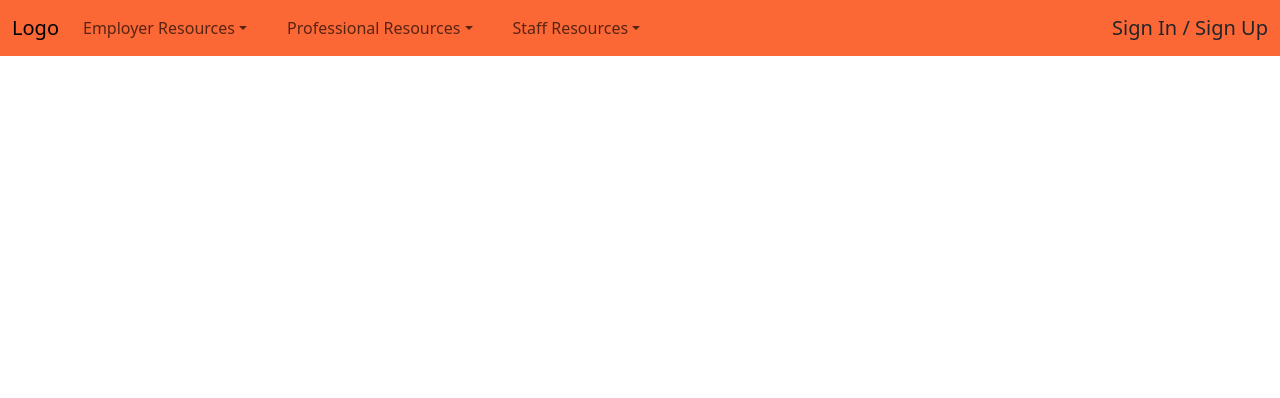
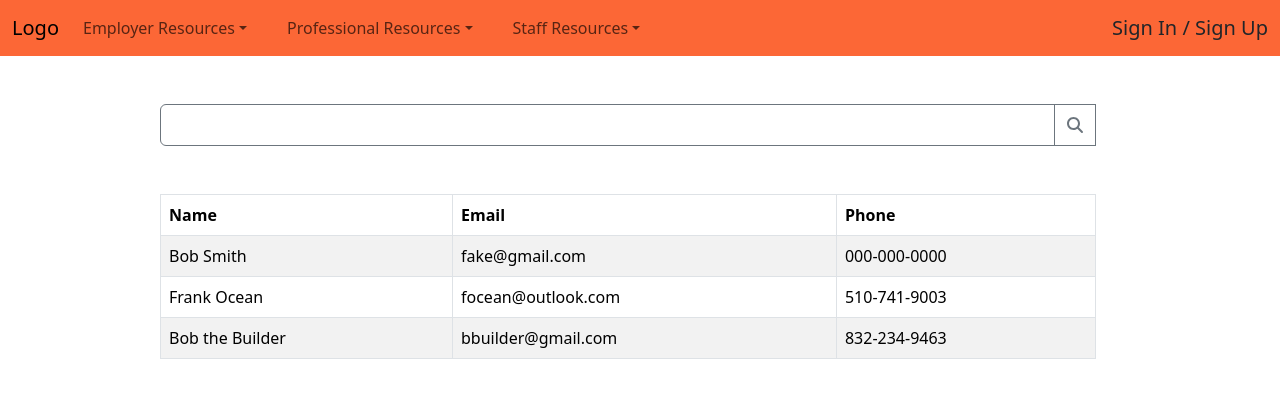
Before and after one commit to Mikecamdo/TalentTitan, a React (Create React App) app in the folder frontend/: page /account-search in a window 1280 px wide. Shown: the top 398 px of the page. Built offline with nearby package versions, Linux system fonts and the light colour scheme.

Commit message:
Add Account Search Page
Added a base page for searching people's accounts

```diff
--- a/frontend/src/App.tsx
+++ b/frontend/src/App.tsx
@@ -10,6 +10,7 @@ import { AccountRequestsPage } from './pages/AccountRequestsPage';
 import { ProfilePage } from './pages/ProfilePage';
 import { JobPostingPage } from './pages/JobPostingPage';
 import { ViewPostedJobsPage } from './pages/ViewPostedJobsPage';
+import { ViewAccountsPage } from './pages/ViewAccountsPage';
 
 interface UserContextProps { //TODO might need to move this to its own file
   currentUser: string | undefined;
@@ -57,6 +58,7 @@ function App() {
               <Route path='/profile' element={ <ProfilePage/> } />
               <Route path='/job-posting' element={<JobPostingPage/> }/>
               <Route path='/job-search' element={<ViewPostedJobsPage/>}/>
+              <Route path='/account-search' element={<ViewAccountsPage/>}/>
           </Routes>
         </Router>
       </UserContext.Provider>
--- /dev/null
+++ b/frontend/src/pages/ViewAccountsPage.tsx
@@ -0,0 +1,67 @@
+import React, {useState} from "react";
+import { CustomSearchBar } from "../components/CustomSearchBar";
+import Form from "react-bootstrap/Form";
+import Row from "react-bootstrap/Row";
+import Col from "react-bootstrap/Col";
+import Table from "react-bootstrap/Table";
+
+export const ViewAccountsPage = () => {
+
+    const [searchValue, setSearchValue] = useState<string>("");
+
+    return (
+        <>
+            <Form>
+                <Row className="w-100">
+                    <Col xs={9} sm={9} md={9} lg={9} xl={9} xxl={9} className="mx-auto">
+                        <CustomSearchBar searchValue={searchValue} setSearchValue={setSearchValue} />
+
+                        <Form.Group controlId="claim_description">
+
+                        <Table striped bordered hover>
+                            <thead>
+                                <tr>
+                                    <th>Name</th>
+                                    <th>Email</th>
+                                    <th>Phone</th>
+                                </tr>
+                            </thead>
+                            <tbody>
+                                {/* {qualifications.map((qualification, index) => (
+                                    <tr key={index}>
+                                        <td>{qualification.category}</td>
+                                        <td>{qualification.keywords}</td>
+                                        <td>
+                                            <Button onClick={() => {
+                                            removeQualification(index);
+                                            }}>
+                                            Remove
+                                            </Button>
+                                        </td>
+                                    </tr>
+                                ))} */}
+                                {/*The following is dummy data:*/}
+                                <tr>
+                                    <td>Bob Smith</td>
+                                    <td>fake@gmail.com</td>
+                                    <td>000-000-0000</td>
+                                </tr>
+                                <tr>
+                                    <td>Frank Ocean</td>
+                                    <td>focean@outlook.com</td>
+                                    <td>510-741-9003</td>
+                                </tr>
+                                <tr>
+                                    <td>Bob the Builder</td>
+                                    <td>bbuilder@gmail.com</td>
+                                    <td>832-234-9463</td>
+                                </tr>
+                            </tbody>
+                        </Table>
+                        </Form.Group>
+                    </Col>
+                </Row>
+            </Form>
+        </>
+    );
+}
```
